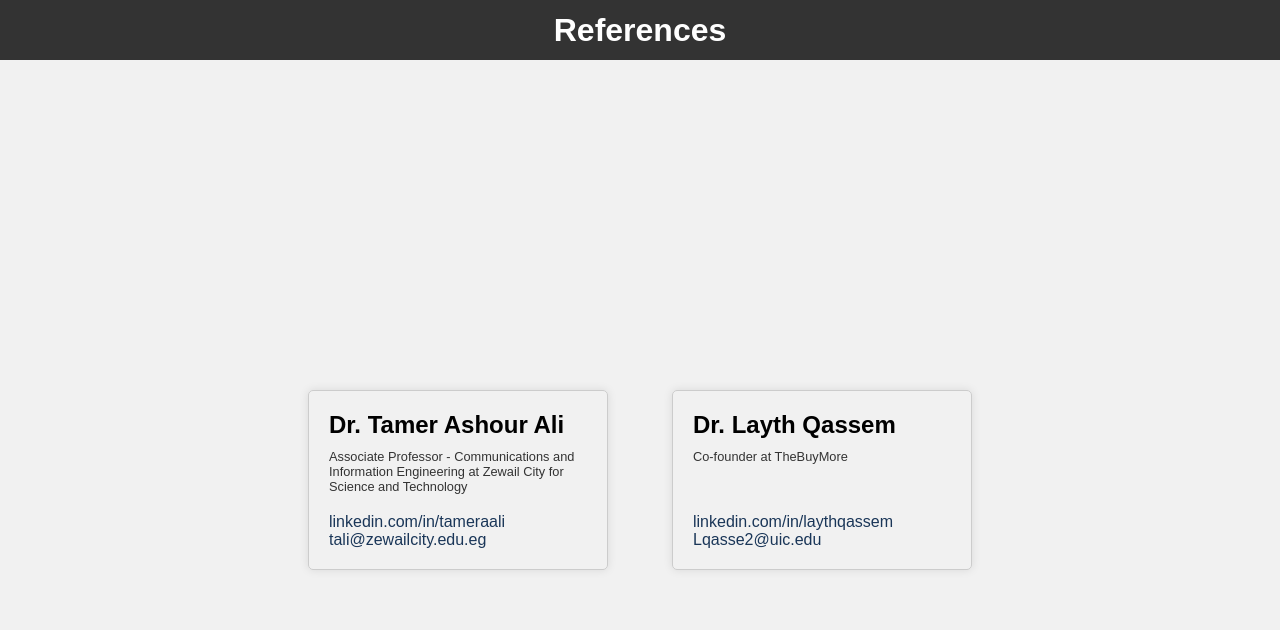
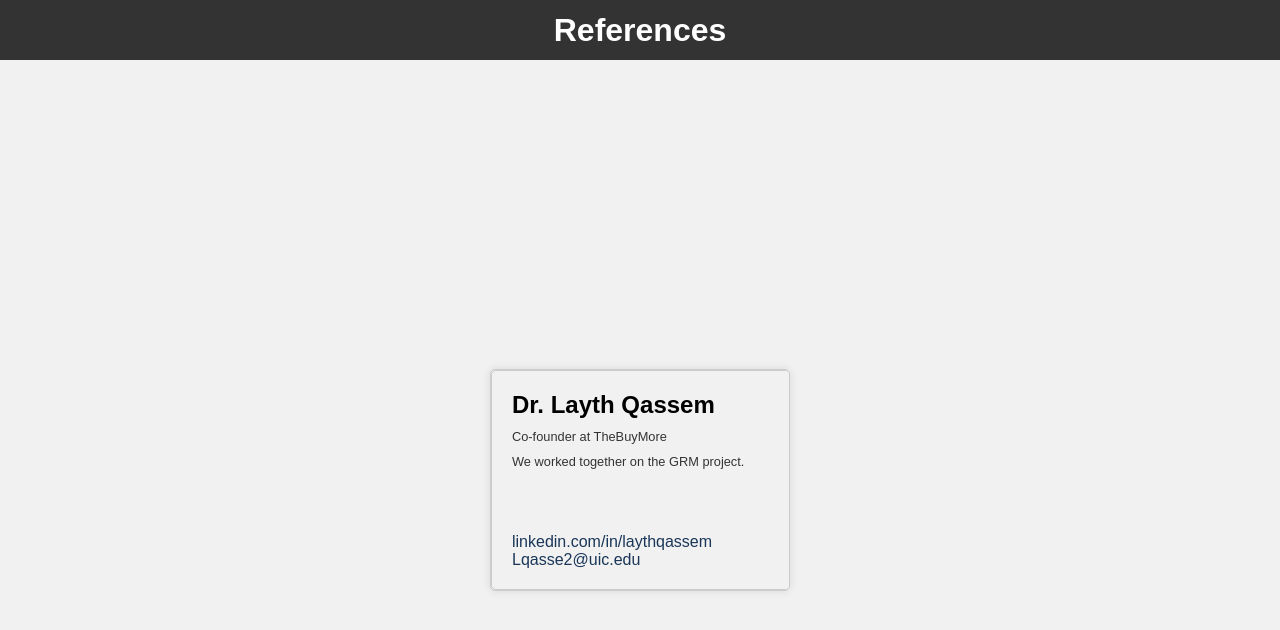
Before and after one commit to mhdeeb/mhdeeb.github.io, a Jekyll site: the page link/references.html, which Jekyll copies as it is, in a window 1280 px wide. Shown: the top 630 px of the page. Built offline with Jekyll 4.4.1, drawn with Linux system fonts in a browser that asks for light colours.

Commit message:
Update references.html

```diff
--- a/link/references.html
+++ b/link/references.html
@@ -41,7 +41,7 @@
         display: flex;
         flex-direction: column;
         width: 300px;
-        min-height: 180px;
+        min-height: 220px;
         height: 100%;
         border: 1px solid #ccc;
         border-radius: 5px;
@@ -93,11 +93,14 @@
     </header>
     <main>
       <div class="card">
-        <div class="card__content">
+        <!-- <div class="card__content">
           <h3 class="card__title">Dr. Tamer Ashour Ali</h3>
           <p class="card__text">
             Associate Professor - Communications and Information Engineering at
             Zewail City for Science and Technology
+          </p>
+          <p class="card__text">
+            Taught me during my second year of university.
           </p>
           <div style="flex: 1"></div>
           <a href="https://www.linkedin.com/in/tameraali"
@@ -105,11 +108,12 @@
           >
           <a href="mailto:tali@zewailcity.edu.eg">tali@zewailcity.edu.eg</a>
         </div>
-      </div>
+      </div> -->
       <div class="card">
         <div class="card__content">
           <h3 class="card__title">Dr. Layth Qassem</h3>
           <p class="card__text">Co-founder at TheBuyMore</p>
+          <p class="card__text">We worked together on the GRM project.</p>
           <div style="flex: 1"></div>
           <a href="https://www.linkedin.com/in/laythqassem"
             >linkedin.com/in/laythqassem</a
```
